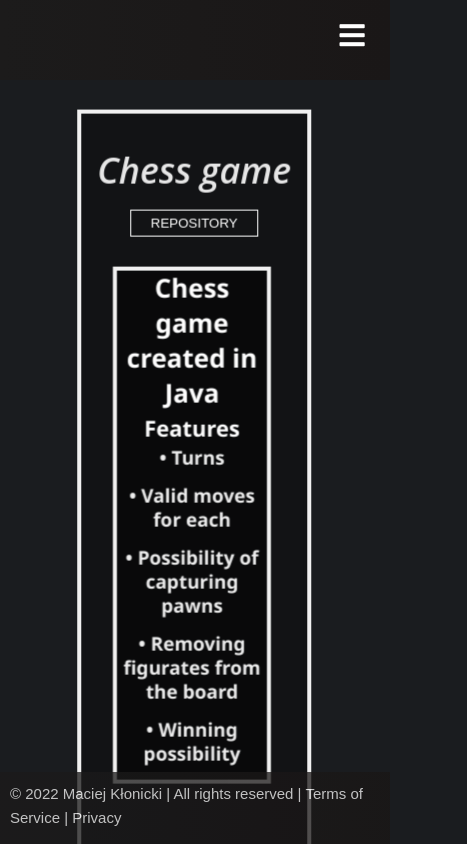
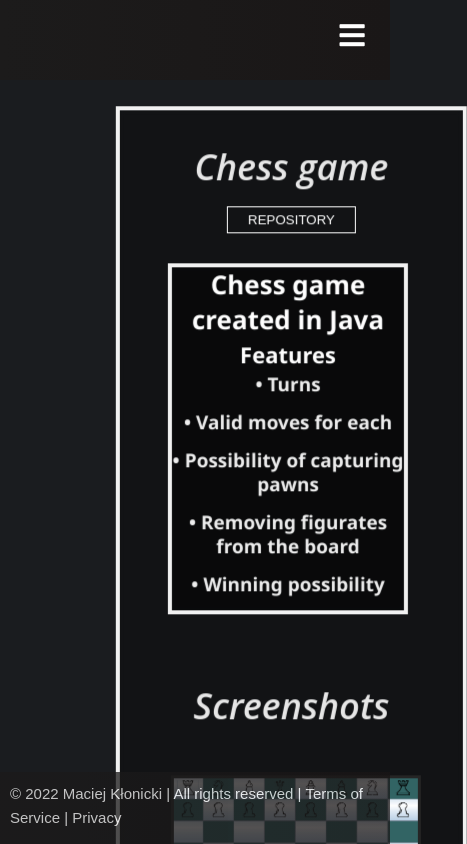
Before and after one commit to MaciejKlonicki/MyPortfolio, a React (Create React App) app: page /applications/chess in a window 390 px wide. Shown: the top 844 px of the page, 467 px wide, since content can reach past the window. Built offline with nearby package versions, Linux system fonts and the light colour scheme; the HTML template or start-up script is replaced by a standard one.

Commit message:
mobile fix 1.31

```diff
--- a/src/components/Applications.css
+++ b/src/components/Applications.css
@@ -31,6 +31,7 @@
 
   @media screen and (max-width: 768px) {
     .app_image {
+      left: 5%;
       width: 70%;
     }
   }
--- a/src/components/projects/Chess.css
+++ b/src/components/projects/Chess.css
@@ -64,6 +64,15 @@ button:hover {
   }
 
   @media screen and (max-width: 768px) {
+
+    .borderPos {
+      width: 90%;
+    }
+
+    .smallerPos {
+      width: 70%;
+    }
+
       .chess_cards {
       border: 3px solid #252525;
       height: 180px;
```
